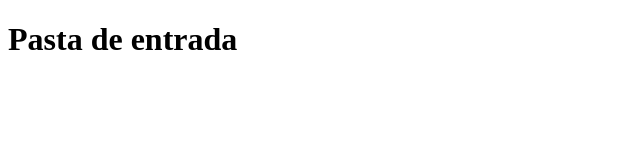
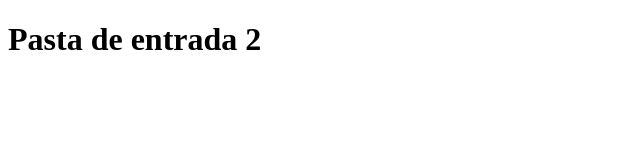
Before and after one commit to watinha/teste, a plain HTML site: page index.html in a window 1280 px wide. Shown: the full height of the page, 0-640 px from the left. Drawn offline with Linux system fonts and the light colour scheme.

Commit message:
pequena alteracao

```diff
--- a/index.html
+++ b/index.html
@@ -6,6 +6,6 @@
         <title>Pasta de entrada</title>
     </head>
     <body>
-        <h1>Pasta de entrada</h1>
+        <h1>Pasta de entrada 2</h1>
     </body>
 </html>
```
